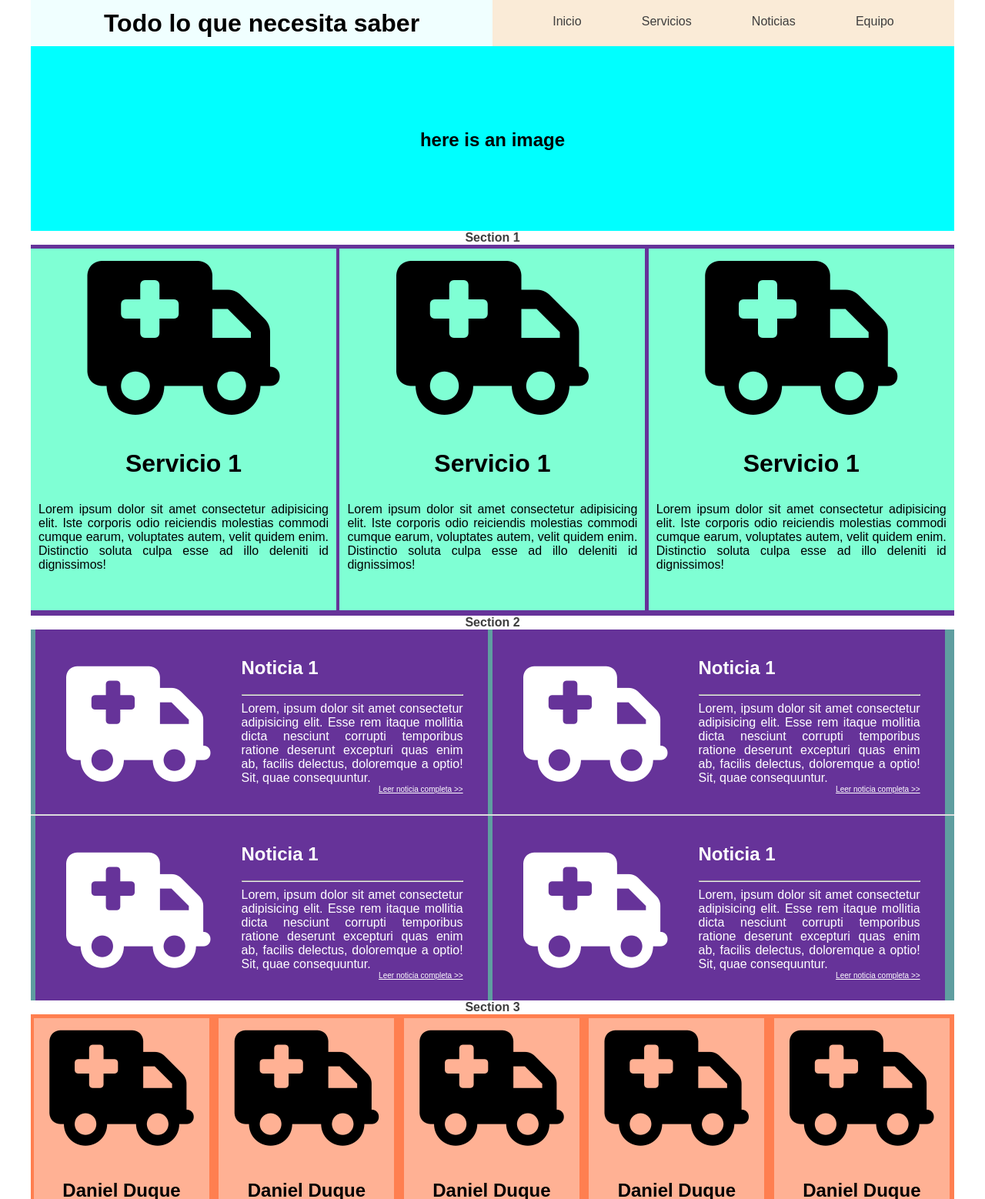
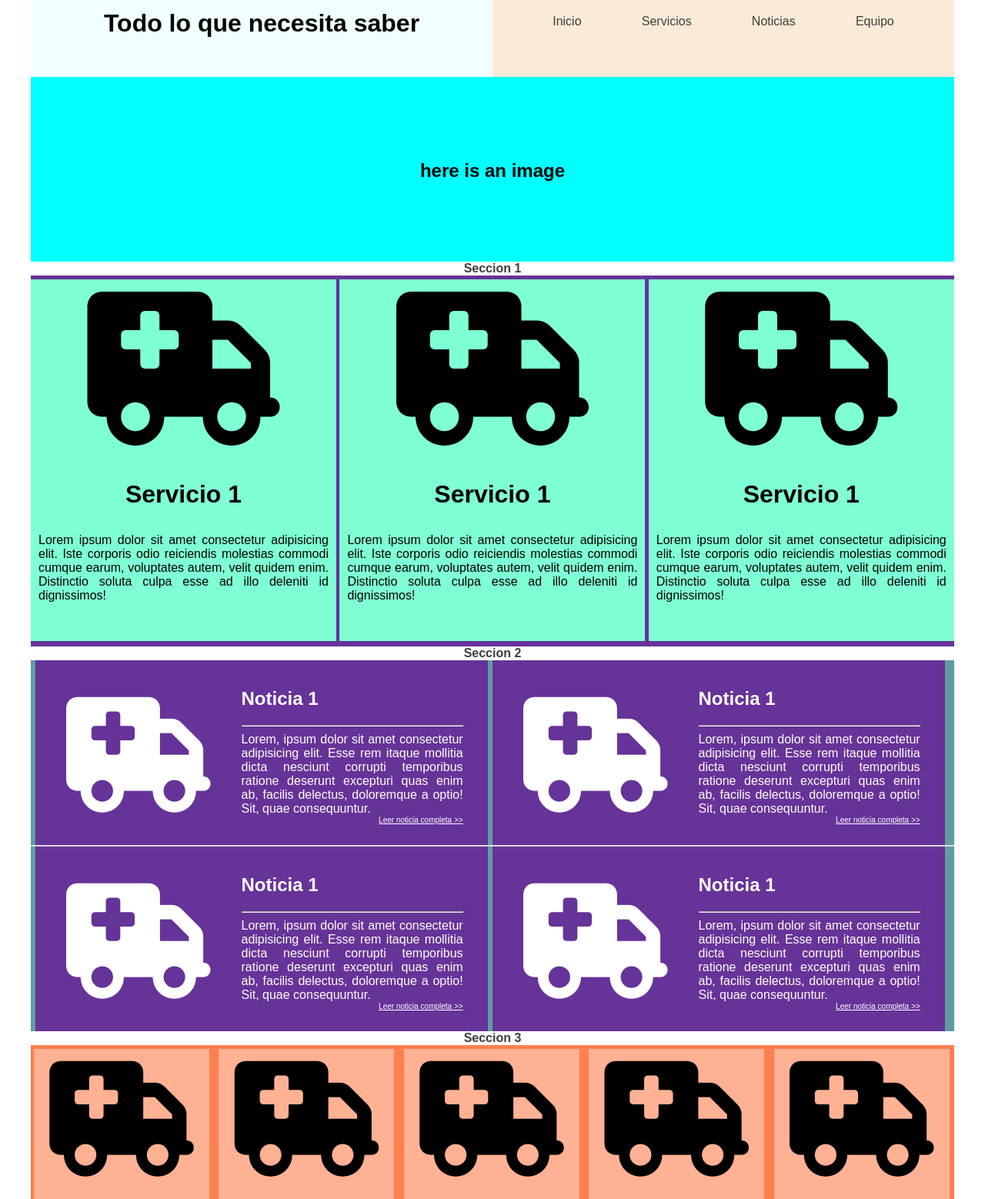
Before and after one commit to shakamanaka/workshop1, a plain HTML site: page index.html in a window 1280 px wide. Shown: the top 1558 px of the page at 77% size. Drawn offline with Linux system fonts and the light colour scheme.

Commit message:
actualizacion

```diff
--- a/index.html
+++ b/index.html
@@ -8,6 +8,7 @@
     <title>eTurismo</title>
     <link rel="stylesheet" href="style.css">
     <script src="https://kit.fontawesome.com/a076d05399.js"></script>
+
 </head>
 
 <body>
@@ -22,20 +23,21 @@
                     <ul class="main-menu">
                         <li class="main-menu__item">
                             <a href="#" class="main-menu__link">Inicio</a>
+
                         </li>
                         <li class="main-menu__item">
-                            <a href="#" class="main-menu__link">Servicios</a>
+                            <a href="#services" class="main-menu__link">Servicios</a>
+
                         </li>
                         <li class="main-menu__item">
-                            <a href="#" class="main-menu__link">Noticias</a>
+                            <a href="#notice" class="main-menu__link">Noticias</a>
                         </li>
                         <li class="main-menu__item">
                             <a href="#" class="main-menu__link">Equipo</a>
                         </li>
                     </ul>
                 </nav>
-                <!-- <div class="nav-list">
-
+                <!--div class="nav-list">
 
                     <a class="nav-element" href="#"> Inicio </a>
                     <a class="nav-element" href="#"> Servicios </a>
@@ -50,7 +52,8 @@
 
         </div>
         <div class="section-1">
-            <p class="section-text">Section 1</p>
+            <a id="services"></a>
+            <p class="section-text">Seccion 1</p>
             <div class="col-3">
                 <p>
 
@@ -102,7 +105,8 @@
         </div>
 
         <div class="section-2">
-            <p class="section-text">Section 2</p>
+            <p class="section-text">Seccion 2</p>
+            <a id="notice"></a>
             <div class="section-news">
 
                 <div class="news">
@@ -166,7 +170,7 @@
         </div>
 
         <div class="section-3">
-            <p class="section-text">Section 3</p>
+            <p class="section-text">Seccion 3</p>
             <div class="col-5">
                     <p>
 
--- a/style.css
+++ b/style.css
@@ -20,7 +20,7 @@ body{
 }
 
 .container-menu{
-    height: 60px;
+    height: 100px;
     background-color: antiquewhite;
     display: -webkit-box;
     display: -ms-flexbox;
```
